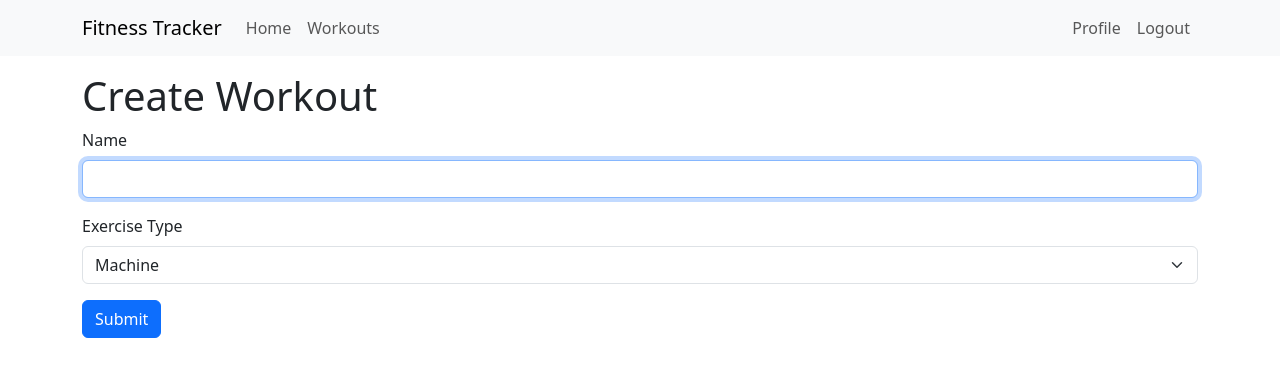
After one commit to DerrickMac/fitness-tracker, a Flask app: page /create-workout in a window 1280 px wide. The commit adds this page. Shown: the top 377 px of the page. Run offline with Flask 3, Linux system fonts and the light colour scheme; the visitor is signed in with stand-in values (Sample User, id 1); data comes from the database, SQL or seed files in the repository; some libraries are stand-ins or nearby versions.

Commit message:
fixed logic and UX for workouts to append to exercises collection

```diff
--- a/app/forms.py
+++ b/app/forms.py
@@ -53,9 +53,12 @@ class EditProfileForm(FlaskForm):
                 raise ValidationError('Please use a different username')
 
 class WorkoutForm(FlaskForm):
+    name = StringField('Name', validators=[DataRequired()])
+    exercise_type = SelectField('Exercise Type', choices=[('machine', 'Machine'), ('cardio', 'Cardio')], validators=[DataRequired()])
+    submit = SubmitField('Submit')
+
+class ExerciseForm(FlaskForm):
     date = DateTimeField('Date', format='%Y-%m-%d', default=datetime.now(), validators=[DataRequired()])
-    exercise_type = SelectField('Exercise Type', choices=[('machine', 'Machine'), ('cardio', 'Cardio')], validators=[DataRequired()])
-    name = StringField('Name', validators=[DataRequired()])
     weight = IntegerField('Weight (lbs)', validators=[Optional()])
     reps = IntegerField('Reps', validators=[Optional()])
     distance = IntegerField('Distance (miles)', validators=[Optional()])
--- a/app/models.py
+++ b/app/models.py
@@ -45,6 +45,7 @@ class User(UserMixin, db.Model):
 class Workout(db.Model):
     id: Mapped[int] = mapped_column(primary_key=True)
     name: Mapped[str] = mapped_column(String(64), index=True)
+    exercise_type: Mapped[str] = mapped_column(String(64))
     user_id: Mapped[int] = mapped_column(ForeignKey(User.id), index=True)
     user: Mapped[User] = relationship(back_populates='workouts')
 
@@ -52,7 +53,6 @@ class Workout(db.Model):
 
 class Exercise(db.Model):
     id: Mapped[int] = mapped_column(primary_key=True)
-    exercise_type: Mapped[str] = mapped_column(String(64))
     date: Mapped[datetime] = mapped_column(index=True, default=lambda: datetime.now(timezone.utc))
     reps: Mapped[int] = mapped_column(Integer, nullable=True, default=None)
     weight: Mapped[int] = mapped_column(Integer, nullable=True, default=None)
@@ -60,4 +60,4 @@ class Exercise(db.Model):
     workouts: Mapped[List['Workout']] = relationship(secondary='workout_exercise', back_populates='exercises')
 
     def __repr__(self):
-        return '<Exercise {}>'.format(self.name)
+        return '<Exercise weight {}>'.format(self.weight)
--- a/app/routes.py
+++ b/app/routes.py
@@ -1,12 +1,13 @@
 from flask_login import current_user, login_user, logout_user, login_required
 from flask import render_template, flash, redirect, url_for, request, jsonify
 from app import app
-from app.forms import LoginForm, RegistrationForm, EditProfileForm, WorkoutForm
+from app.forms import LoginForm, RegistrationForm, EditProfileForm, WorkoutForm, ExerciseForm
 from urllib.parse import urlsplit
 import sqlalchemy as sa
 from app import db
 from app.models import User, Workout, Exercise
 from datetime import datetime, timezone
+
 
 @app.before_request
 def before_request():
@@ -24,12 +25,18 @@ def delete_all_rows():
 @app.route('/api/workouts', methods=['GET'])
 @login_required
 def get_workout_data():
-    user = db.first_or_404(sa.select(User).where(User.username == current_user.username))
-    user_workouts = []
-    for w in user.workouts:
-        user_workouts.append([w.date, 1])
+    unique_dates = (
+        db.session.query(sa.func.date(Exercise.date))
+        .join(Exercise.workouts)  # join through the relationship
+        .filter(Workout.user_id == current_user.id)
+        .distinct()
+        .all()
+    )
+    # unique_dates is a list of one-element tuples containing date objects, e.g., [(date1,), (date2,), ...]
+    # Convert each date to an ISO formatted string and pair it with the value 1.
+    date_value_pairs = [[d, 1] for (d,) in unique_dates if d is not None]
 
-    return jsonify(user_workouts)
+    return jsonify(date_value_pairs)
 
 @app.route('/')
 @app.route('/index')
@@ -103,73 +110,104 @@ def edit_profile():
         form.about_me.data = current_user.about_me
     return render_template('edit_profile.html', title='Edit Profile', form=form)
 
-@app.route('/workout', methods=['GET', 'POST'])
+@app.route('/workouts', methods=['GET'])
+@login_required
+def all_workouts():
+    if not current_user.is_authenticated:
+        return redirect(url_for('index'))
+    workouts = current_user.workouts.order_by(Workout.name.asc())
+    return render_template('workouts.html', title='Workouts', workouts=workouts)
+
+@app.route('/create-workout', methods=['GET', 'POST'])
 @login_required
 def create_workout():
     form = WorkoutForm()
     if form.validate_on_submit():
         new_workout = Workout(
-            date=form.date.data,
+            name=form.name.data,
+            exercise_type=form.exercise_type.data,
             user_id=current_user.id
         )
         db.session.add(new_workout)
-        db.session.flush()
+        db.session.commit()
 
-        exercise = Exercise(
-            name=form.name.data,
-            exercise_type=form.exercise_type.data,
-            weight=form.weight.data if form.exercise_type.data == "machine" else None,
-            reps=form.reps.data if form.exercise_type.data == "machine" else None,
-            distance=form.distance.data if form.exercise_type.data == "cardio" else None
-            )
-        new_workout.exercises.append(exercise)
-        db.session.commit()
-        flash("Workout updated successfully!")
+        flash("Workout created successfully!")
+        return redirect(url_for('all_workouts'))
+    return render_template('create_workout.html', title='Create Workout', form=form)
+
+## TODO EDIT WORKOUT
+## TODO DELETE WORKOUT
+
+@app.route('/log-exercise/<int:workout_id>', methods=['GET', 'POST'])
+@login_required
+def log_exercise(workout_id):
+    user_workout = Workout.query.get_or_404(workout_id)
+
+    # verify correct user is editing workout
+    if user_workout.user.id != current_user.id:
+        flash("You do not have permission to create this workout", "ERROR")
         return redirect(url_for('index'))
 
-    return render_template('workout.html', title='Create Workout', form=form, action="Create")
+    form = ExerciseForm()
+    if form.validate_on_submit():
+        exercise = Exercise(
+                    date=form.date.data,
+                    weight=form.weight.data if user_workout.exercise_type == "machine" else None,
+                    reps=form.reps.data if user_workout.exercise_type == "machine" else None,
+                    distance=form.distance.data if user_workout.exercise_type == "cardio" else None
+                    )
+        user_workout.exercises.append(exercise)
+        db.session.commit()
+        return redirect(url_for('log_exercise', workout_id=workout_id))
 
-@app.route('/edit-workout/<workout_id>', methods=['GET', 'POST'])
+    page = request.args.get('page', 1, type=int)
+    exercises_paginated  = (
+        Exercise.query
+        .join(Workout.exercises)
+        .filter(Workout.id == workout_id)
+        .order_by(Exercise.date.desc())
+        .paginate(page=page, per_page=app.config['WORKOUTS_PER_PAGE'], error_out=False)
+    )
+    next_url = url_for('log_exercise', workout_id=workout_id, page=exercises_paginated.next_num) \
+        if exercises_paginated.has_next else None
+    prev_url = url_for('log_exercise', workout_id=workout_id, page=exercises_paginated.prev_num) \
+        if exercises_paginated.has_prev else None
+    return render_template('log_exercise.html', title='Log Exercise', workout_id=workout_id, workout_name=user_workout.name, exercise_type=user_workout.exercise_type, form=form, exercises=exercises_paginated.items, next_url=next_url, prev_url=prev_url)
+
+@app.route('/edit-exercise/<int:workout_id>/<int:exercise_id>', methods=['GET', 'POST'])
 @login_required
-def edit_workout(workout_id):
+def edit_exercise(workout_id, exercise_id):
     # fetch specific workout
-    workout = Workout.query.get_or_404(workout_id)
+    user_workout = Workout.query.get_or_404(workout_id)
 
     # verify correct user is editing workout
-    if workout.user.id != current_user.id:
+    if user_workout.user.id != current_user.id:
         flash("You do not have permission to edit this workout", "ERROR")
         return redirect(url_for('index'))
 
-    form = WorkoutForm()
+    exercise = Exercise.query.filter_by(id=exercise_id).first_or_404()
+    print(exercise)
+
+    form = ExerciseForm()
     if form.validate_on_submit():
-
-        workout.date=form.date.data
-        workout.exercises.clear()
-        exercise = Exercise(
-            name=form.name.data,
-            exercise_type=form.exercise_type.data,
-            weight=form.weight.data if form.exercise_type.data == "machine" else None,
-            reps=form.reps.data if form.exercise_type.data == "machine" else None,
-            distance=form.distance.data if form.exercise_type.data == "cardio" else None
-        )
-        workout.exercises.append(exercise)
+        exercise.date=form.date.data
+        exercise.weight=form.weight.data if user_workout.exercise_type == "machine" else None
+        exercise.reps=form.reps.data if user_workout.exercise_type == "machine" else None
+        exercise.distance=form.distance.data if user_workout.exercise_type == "cardio" else None
         db.session.commit()
-        flash("Workout updated successfully!")
-        return redirect(url_for('history'))
+        flash("Exercise updated successfully!")
+        return redirect(url_for('log_exercise', workout_id=workout_id))
 
     elif request.method == 'GET':
-        if workout.exercises:
-            exercise = workout.exercises[0]
-            form.name.data = exercise.name
-            form.exercise_type.data = exercise.exercise_type
-            form.weight.data = exercise.weight
-            form.reps.data = exercise.reps
-            form.distance.data = exercise.distance
-    return render_template('workout.html', title='Edit Workout', form=form, action="Edit")
+        form.date.data = exercise.date
+        form.weight.data = exercise.weight if user_workout.exercise_type == "machine" else None
+        form.reps.data = exercise.reps if user_workout.exercise_type == "machine" else None
+        form.distance.data = exercise.distance if user_workout.exercise_type == "cardio" else None
+    return render_template('log_exercise.html', form=form, workout_id=workout_id, workout_name=user_workout.name, exercise_id=exercise_id, exercise_type=user_workout.exercise_type, action="edit")
 
-@app.route('/delete-workout/<workout_id>', methods=['GET'])
+@app.route('/delete-exercise/<int:workout_id>/<int:exercise_id>', methods=['GET'])
 @login_required
-def delete_workout(workout_id):
+def delete_exercise(workout_id, exercise_id):
     # fetch specific workout
     workout = Workout.query.get_or_404(workout_id)
 
@@ -178,22 +216,10 @@ def delete_workout(workout_id):
         flash("You do not have permission to delete this workout", "ERROR")
         return redirect(url_for('index'))
 
-    db.session.delete(workout)
+    exercise = Exercise.query.filter_by(id=exercise_id).first_or_404()
+
+    db.session.delete(exercise)
     db.session.commit()
 
-    flash("Workout deleted successfully!", "success")
-    return redirect(url_for('history'))
-
-@app.route('/history')
-@login_required
-def history():
-    if not current_user.is_authenticated:
-        return redirect(url_for('index'))
-    page = request.args.get('page', 1, type=int)
-    query = current_user.workouts.order_by(Workout.date.desc())
-    workouts = db.paginate(query, page=page, per_page=app.config['WORKOUTS_PER_PAGE'], error_out=False)
-    next_url = url_for('history', page=workouts.next_num) \
-        if workouts.has_next else None
-    prev_url = url_for('history', page=workouts.prev_num) \
-        if workouts.has_prev else None
-    return render_template('history.html', workouts=workouts.items, next_url=next_url, prev_url=prev_url)
+    flash("Exercise deleted successfully!", "success")
+    return redirect(url_for('log_exercise', workout_id=workout_id))
--- a/app/templates/base.html
+++ b/app/templates/base.html
@@ -27,10 +27,7 @@
               <a class="nav-link" aria-current="page" href="{{ url_for('index') }}">Home</a>
             </li>
             <li class="nav-item">
-              <a class="nav-link" aria-current="page" href="{{ url_for('create_workout') }}">+ Add Workout</a>
-            </li>
-            <li class="nav-item">
-              <a class="nav-link" aria-current="page" href="{{ url_for('history') }}">History</a>
+              <a class="nav-link" aria-current="page" href="{{ url_for('all_workouts') }}">Workouts</a>
             </li>
           </ul>
           <ul class="navbar-nav mb-2 mb-lg-0">
--- /dev/null
+++ b/app/templates/create_workout.html
@@ -0,0 +1,8 @@
+{% extends "base.html" %}
+{% import "bootstrap_wtf.html" as wtf %}
+
+{% block content %}
+<h1>Create Workout</h1>
+{{ wtf.quick_form(form) }}
+
+{% endblock %}
```
Also changed, not shown: app/templates/_history.html (added, +37 -0 lines), app/templates/_workout.html (deleted, +0 -44 lines), app/templates/history.html (deleted, +0 -18 lines), app/templates/log_exercise.html (added, +57 -0 lines), app/templates/workout.html (deleted, +0 -36 lines), app/templates/workouts.html (added, +31 -0 lines), migrations/versions/06f50cb4022f_move_exercise_type_from_exercise_to_.py (added, +47 -0 lines), app.db, 1 other file.
